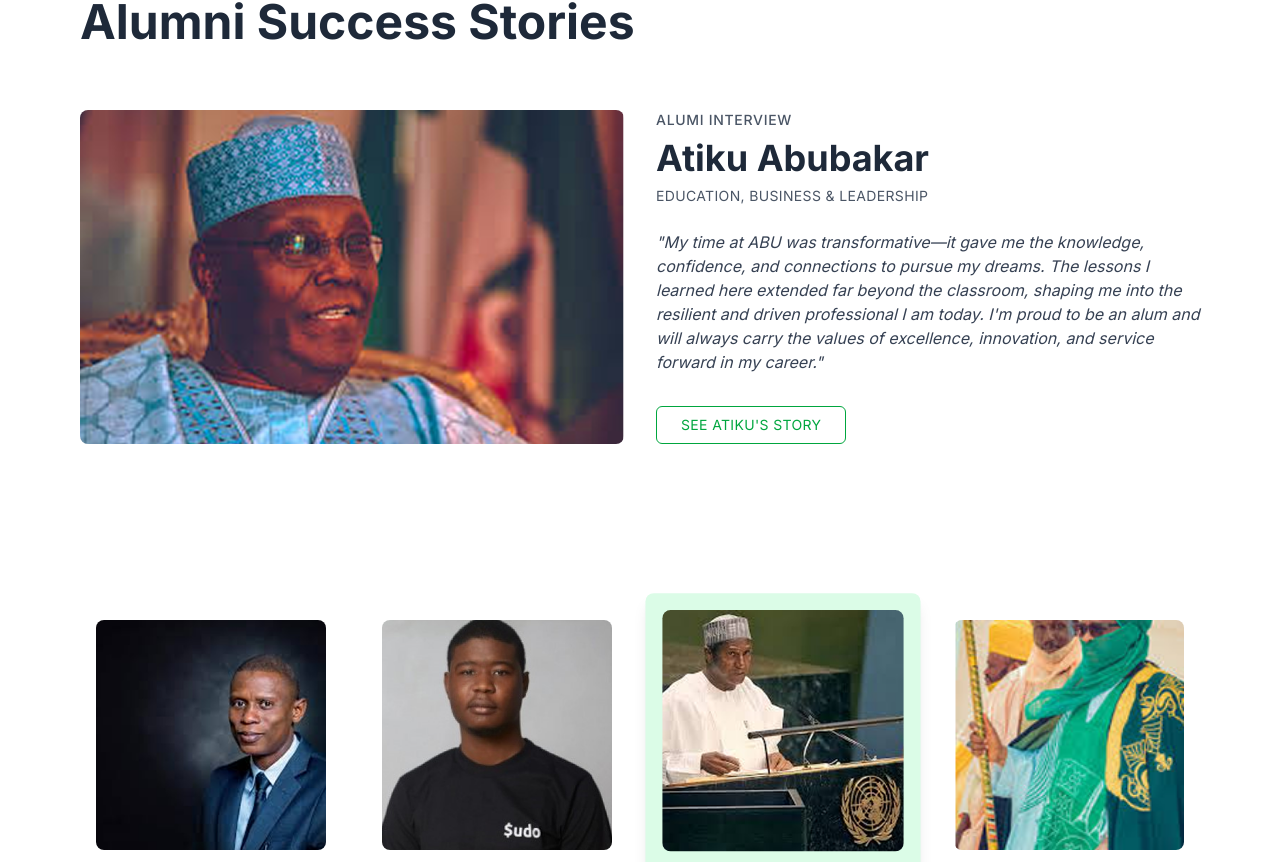
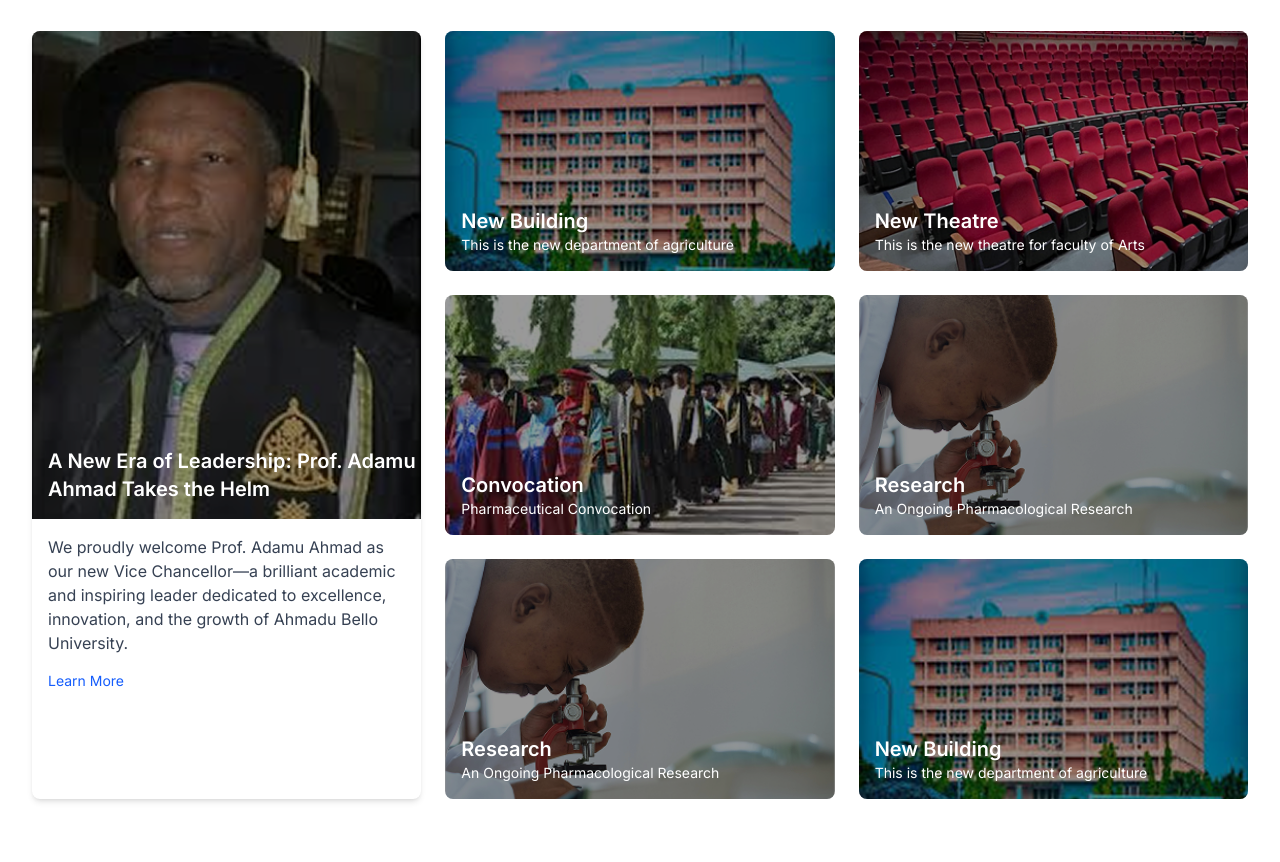
Before and after one commit to Yaqub-J/abu, a Next.js app: page /News in a window 1280 px wide. Shown: the part 1318-2180 px from the top of the page. Built offline with nearby package versions, Linux system fonts and the light colour scheme.

Commit message:
Fix news page layout

```diff
--- a/app/(landing)/News/page.tsx
+++ b/app/(landing)/News/page.tsx
@@ -1,6 +1,4 @@
 import CampusNewsSection from "./sections/CampusNews";
-import AtikuAbubakarInterview from "./sections/interview";
-import LegacySlider from "./sections/legacy";
 import NewsPage from "./sections/NewsPage";
 import AlumniTestimonialSection from "./sections/testimonial";
 
@@ -8,8 +6,6 @@
   return (
     <div>
       <AlumniTestimonialSection/>
-      <AtikuAbubakarInterview/>
-      <LegacySlider/>
       <CampusNewsSection/>
       <NewsPage/>
     </div>
```
